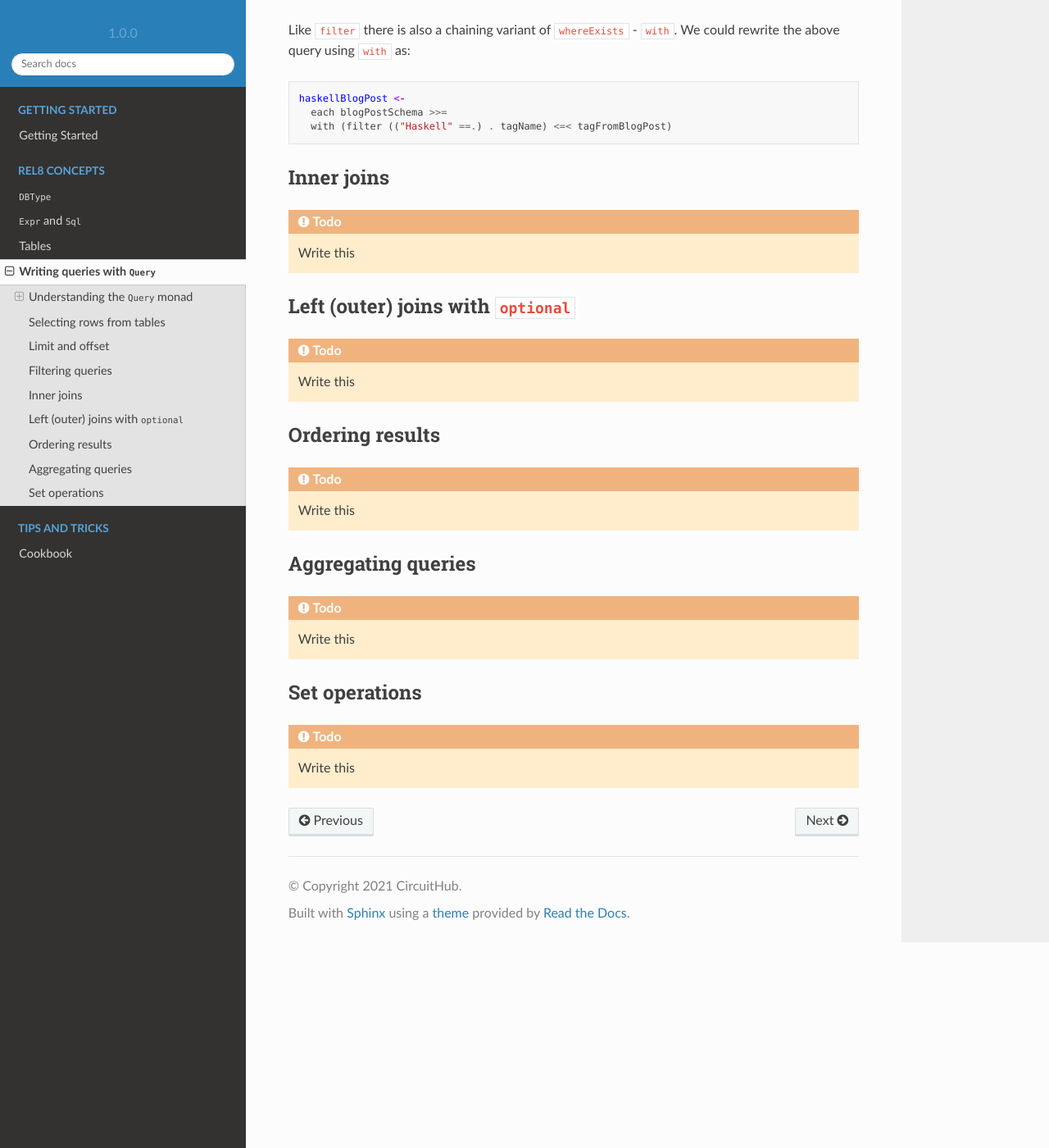
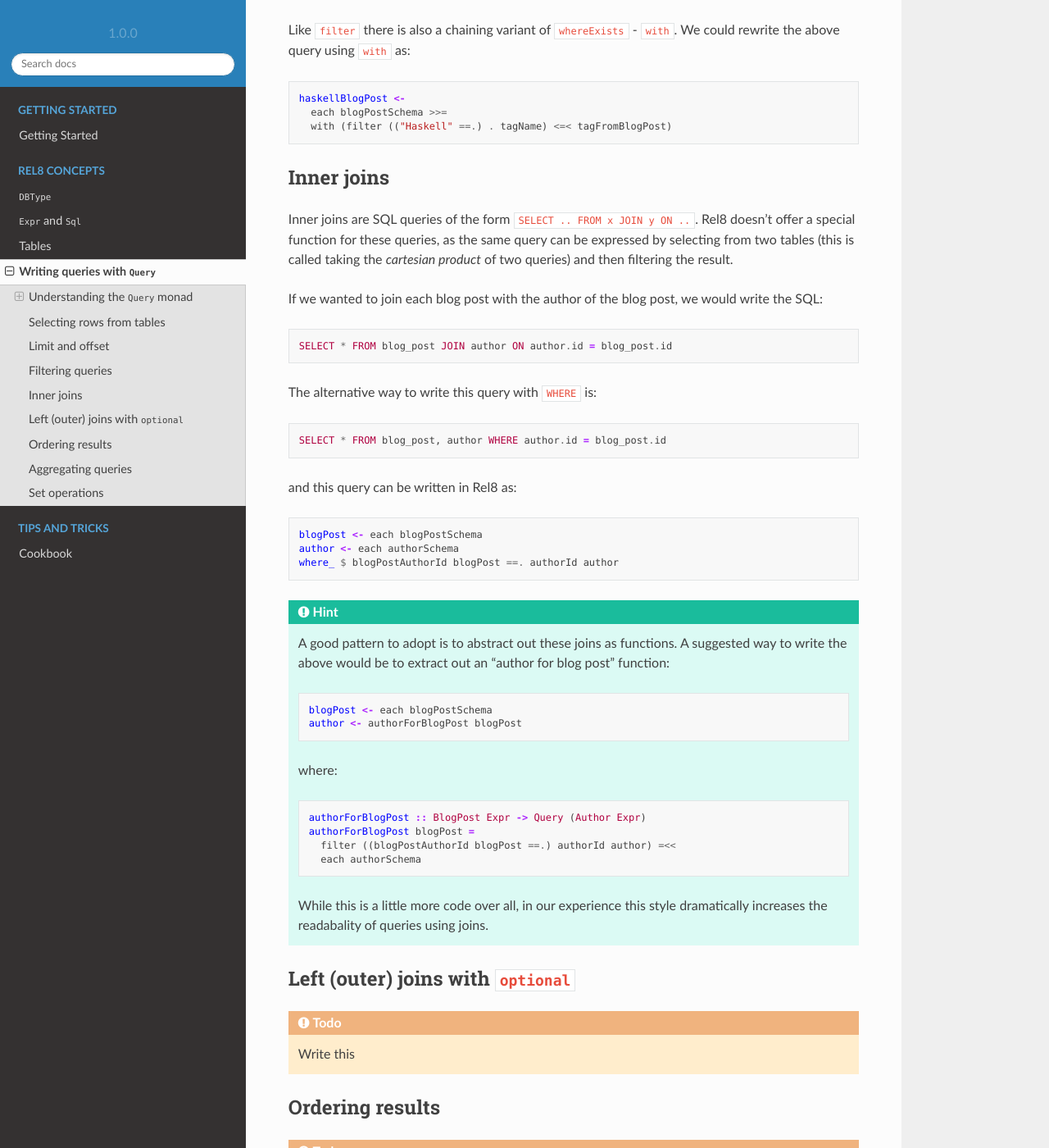
Before and after one commit to circuithub/rel8, a Sphinx documentation site: the page built from docs/concepts/queries.rst, in a window 1280 px wide and 1400 px high, scrolled down 3402 px. Shown: the whole window at 82% size. Built offline with Sphinx 7.4.7 and the Read the Docs theme 2.0.0, drawn with Linux system fonts in a browser that asks for light colours.

Commit message:
Document inner joins

```diff
--- a/docs/concepts/queries.rst
+++ b/docs/concepts/queries.rst
@@ -161,9 +161,44 @@ We could rewrite the above query using ``with`` as::
 Inner joins
 -----------
 
-.. todo::
+Inner joins are SQL queries of the form ``SELECT .. FROM x JOIN y ON ..``. Rel8
+doesn't offer a special function for these queries, as the same query can be
+expressed by selecting from two tables (this is called taking the *cartesian
+product* of two queries) and then filtering the result.
 
-  Write this
+If we wanted to join each blog post with the author of the blog post, we would
+write the SQL::
+
+  SELECT * FROM blog_post JOIN author ON author.id = blog_post.id
+
+The alternative way to write this query with ``WHERE`` is::
+
+  SELECT * FROM blog_post, author WHERE author.id = blog_post.id
+
+and this query can be written in Rel8 as::
+
+  blogPost <- each blogPostSchema
+  author <- each authorSchema
+  where_ $ blogPostAuthorId blogPost ==. authorId author
+
+.. hint::
+
+  A good pattern to adopt is to abstract out these joins as functions. A
+  suggested way to write the above would be to extract out an "author for blog
+  post" function::
+
+    blogPost <- each blogPostSchema
+    author <- authorForBlogPost blogPost
+
+  where::
+
+    authorForBlogPost :: BlogPost Expr -> Query (Author Expr)
+    authorForBlogPost blogPost =
+      filter ((blogPostAuthorId blogPost ==.) authorId author) =<<
+      each authorSchema
+
+  While this is a little more code over all, in our experience this style
+  dramatically increases the readabality of queries using joins.
 
 Left (outer) joins with ``optional``
 ------------------------------------
```
